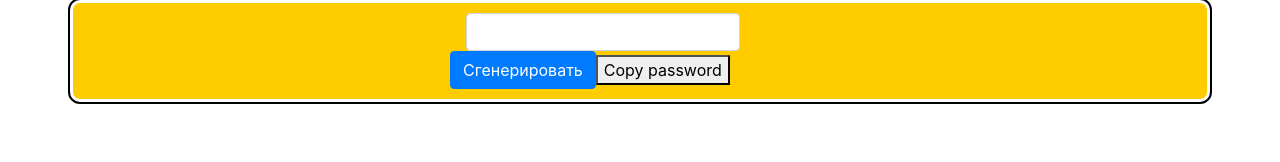
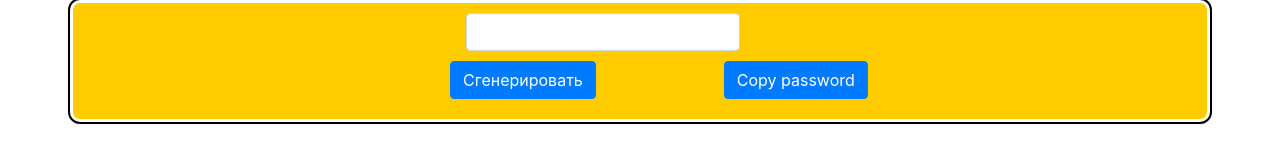
Before and after one commit to KostenkoV-V/Web-Password-generator, a plain HTML site: page index.html in a window 1280 px wide. Drawn offline with nearby package versions, Linux system fonts and the light colour scheme.

Commit message:
Update index.html

```diff
--- a/index.html
+++ b/index.html
@@ -19,9 +19,10 @@
 
         <button type="button" id="input-generate" class="btn btn-primary">Сгенерировать</button>
 
-        <button  onclick="myFunction()">Copy password</button>
+        <button  onclick="myFunction()" type="button" class="btn btn-primary" style=" position: relative; left: 50%;transform: translate(-50%, 0); margin: 10px;">Copy password</button>
 
         </form>
+
         <link rel="stylesheet" href="https://snipp.ru/cdn/bootstrap/4.3/bootstrap.min.css">
 
         <script src="https://snipp.ru/cdn/jquery/2.1.1/jquery.min.js"></script>
```
